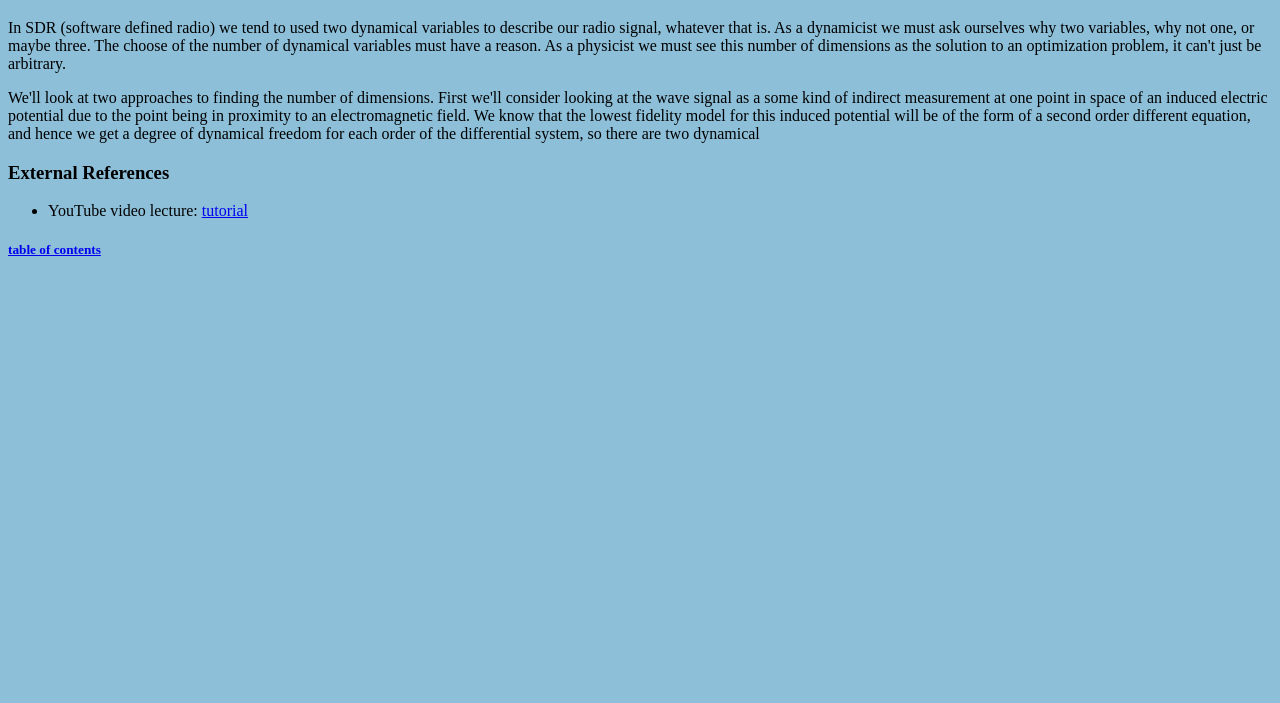
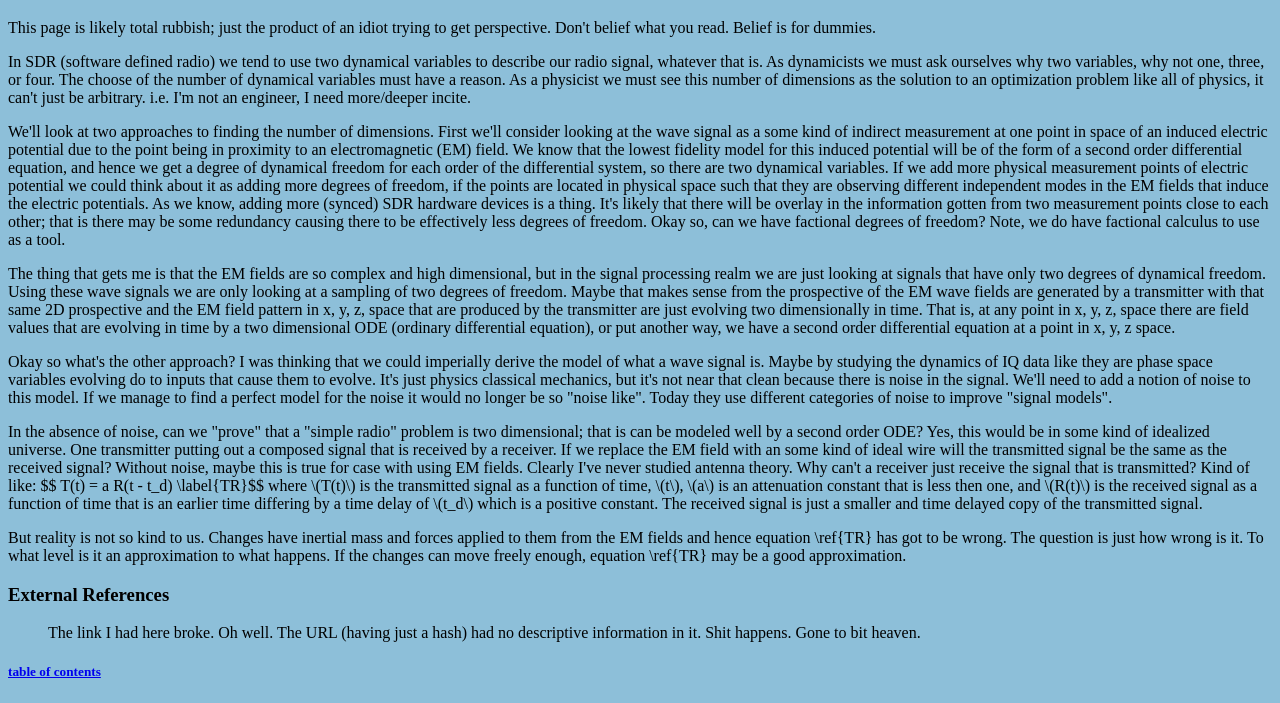
Before and after one commit to lanceman2/SDR_Tutor, a plain HTML site: page signal_dimensions.html in a window 1280 px wide. Shown: the part 100-803 px from the top of the page. Drawn offline with Linux system fonts and the light colour scheme.

Commit message:
Saving Work

```diff
--- a/signal_dimensions.html
+++ b/signal_dimensions.html
@@ -16,13 +16,19 @@
     <h1>Signal Dimensions</h1>
 
     <p>
-    In SDR (software defined radio) we tend to used two dynamical
-    variables to describe our radio signal, whatever that is.  As a
-    dynamicist we must ask ourselves why two variables, why not one, or
-    maybe three.  The choose of the number of dynamical variables must
-    have a reason.  As a physicist we must see this number of dimensions
-    as the solution to an optimization problem, it can't just be
-    arbitrary.
+    This page is likely total rubbish; just the product of an idiot trying
+    to get perspective.  Don't belief what you read.  Belief is for
+    dummies.
+    </p>
+
+    <p>
+    In SDR (software defined radio) we tend to use two dynamical variables
+    to describe our radio signal, whatever that is.  As dynamicists we
+    must ask ourselves why two variables, why not one, three, or four.
+    The choose of the number of dynamical variables must have a reason.
+    As a physicist we must see this number of dimensions as the solution
+    to an optimization problem like all of physics, it can't just be
+    arbitrary.  i.e. I'm not an engineer, I need more/deeper incite.
     </p>
 
     <p>
@@ -30,20 +36,89 @@
     First we'll consider looking at the wave signal as a some kind of
     indirect measurement at one point in space of an induced electric
     potential due to the point being in proximity to an electromagnetic
-    field.  We know that the lowest fidelity model for this induced
-    potential will be of the form of a second order different equation,
+    (EM) field.  We know that the lowest fidelity model for this induced
+    potential will be of the form of a second order differential equation,
     and hence we get a degree of dynamical freedom for each order of the
-    differential system, so there are two dynamical
+    differential system, so there are two dynamical variables.  If we add
+    more physical measurement points of electric potential we could think
+    about it as adding more degrees of freedom, if the points are located
+    in physical space such that they are observing different independent
+    modes in the EM fields that induce the electric potentials.
+    As we know, adding more (synced) SDR hardware devices is a thing.
+    It's likely that there will be overlay in the information gotten from
+    two measurement points close to each other; that is there may be some
+    redundancy causing there to be effectively less degrees of freedom.
+    Okay so, can we have factional degrees of freedom?  Note, we do have
+    factional calculus to use as a tool.
     </p>
+
+    <p>
+    The thing that gets me is that the EM fields are so complex and high
+    dimensional, but in the signal processing realm we are just looking at
+    signals that have only two degrees of dynamical freedom.  Using these
+    wave signals we are only looking at a sampling of two degrees of
+    freedom.  Maybe that makes sense from the prospective of the EM wave
+    fields are generated by a transmitter with that same 2D prospective
+    and the EM field pattern in x, y, z, space that are produced by the
+    transmitter are just evolving two dimensionally in time.  That is, at
+    any point in x, y, z, space there are field values that are evolving
+    in time by a two dimensional ODE (ordinary differential equation), or
+    put another way, we have a second order differential equation at a
+    point in x, y, z space.
+    </p>
+
+    <p>
+    Okay so what's the other approach?  I was thinking that we could
+    imperially derive the model of what a wave signal is.  Maybe by
+    studying the dynamics of IQ data like they are phase space variables
+    evolving do to inputs that cause them to evolve.  It's just physics
+    classical mechanics, but it's not near that clean because there is
+    noise in the signal.  We'll need to add a notion of noise to this
+    model.  If we manage to find a perfect model for the noise it would no
+    longer be so "noise like".  Today they use different categories of
+    noise to improve "signal models".
+    </p>
+
+    <p>
+    In the absence of noise, can we "prove" that a "simple radio" problem
+    is two dimensional; that is can be modeled well by a second order
+    ODE?  Yes, this would be in some kind of idealized universe.  One
+    transmitter putting out a composed signal that is received by a
+    receiver.  If we replace the EM field with an some kind of ideal wire
+    will the transmitted signal be the same as the received signal?
+    Without noise, maybe this is true for case with using EM fields.
+    Clearly I've never studied antenna theory.
+    Why can't a receiver just receive the signal that is transmitted?
+    Kind of like:
+
+    $$ T(t) = a R(t - t_d) \label{TR}$$
+
+    where \(T(t)\) is the transmitted
+    signal as a function of time, \(t\), \(a\) is an attenuation constant
+    that is less then one, and \(R(t)\) is the received signal as a
+    function of time that is an earlier time differing by a time delay of
+    \(t_d\) which is a positive constant.
+    The received signal is just a smaller and time delayed copy of the
+    transmitted signal.
+    </p>
+
+    <p>
+    But reality is not so kind to us.  Changes have inertial mass and
+    forces applied to them from the EM fields and hence equation
+    \ref{TR} has got to be wrong.  The question is just how wrong is it.
+    To what level is it an approximation to what happens.
+    If the changes can move freely enough, equation \ref{TR} may be a good
+    approximation.
+    </p>
+
 
 
     <h3>External References</h3>
 
     <ul>
-        <li>YouTube video lecture: <a
-                href="https://www.youtube.com/h_7d-m1ehoY">
-                tutorial</a>
-        </li>
+        The link I had here broke.  Oh well.  The URL (having just a hash)
+        had no descriptive information in it.  Shit happens.  Gone to bit
+        heaven.
     </ul>
 
 
```
Also changed, not shown: IQ_variables.html (+1 -1 lines), complexIQ_variables.html (+0 -2 lines).
